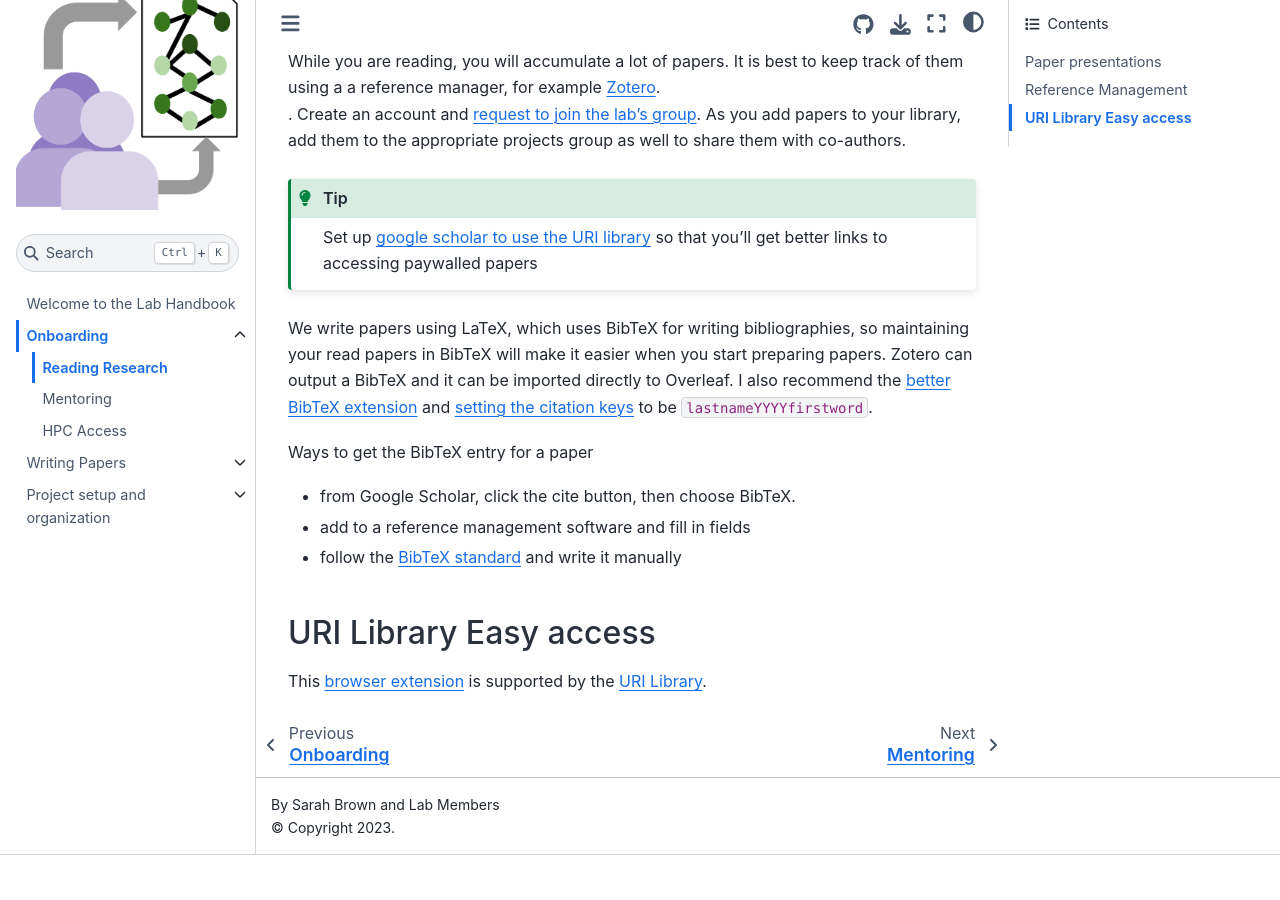
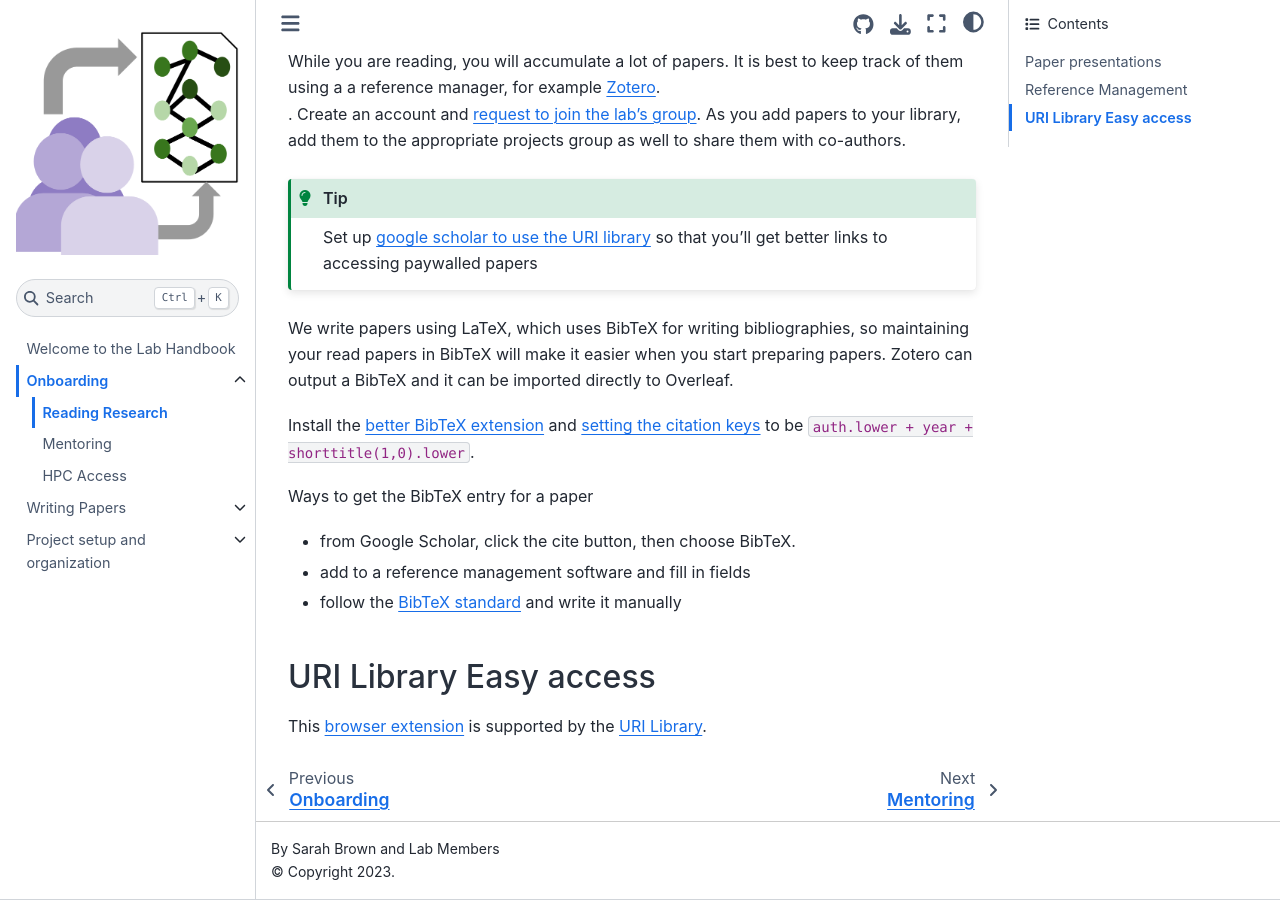
Before and after one commit to ml4sts/handbook, a Jupyter Book: the page built from onboarding/reading.md, in a window 1280 px wide and 900 px high, scrolled down 967 px. Built offline with Jupyter Book 1.0.4 settings and Sphinx 7.4.7 and the Sphinx Book theme 1.1.4, drawn with Linux system fonts in a browser that asks for light colours; before the commit the page ends 1822 px from its top, so only the background shows below that.

Commit message:
update reqs for bbt formatting

```diff
--- a/onboarding/reading.md
+++ b/onboarding/reading.md
@@ -39,7 +39,9 @@ Set up  [google scholar to use the URI library](https://scholar.google.com/schol
 
 We write papers using LaTeX, which uses BibTeX for writing bibliographies, so
 maintaining your read papers in BibTeX will make it easier when you start
-preparing papers. Zotero can output a BibTeX and it can be imported directly to Overleaf. I also recommend the [better BibTeX extension](https://retorque.re/zotero-better-bibtex/installation/) and [setting the citation keys](https://retorque.re/zotero-better-bibtex/citing/#set-your-own-fixed-citation-keys) to be `lastnameYYYYfirstword`.
+preparing papers. Zotero can output a BibTeX and it can be imported directly to Overleaf.
+
+Install the [better BibTeX extension](https://retorque.re/zotero-better-bibtex/installation/) and [setting the citation keys](https://retorque.re/zotero-better-bibtex/citing/#set-your-own-fixed-citation-keys) to be `auth.lower + year + shorttitle(1,0).lower`.
 
 Ways to get the BibTeX entry for a paper
   - from Google Scholar, click the cite button, then choose BibTeX.
```
